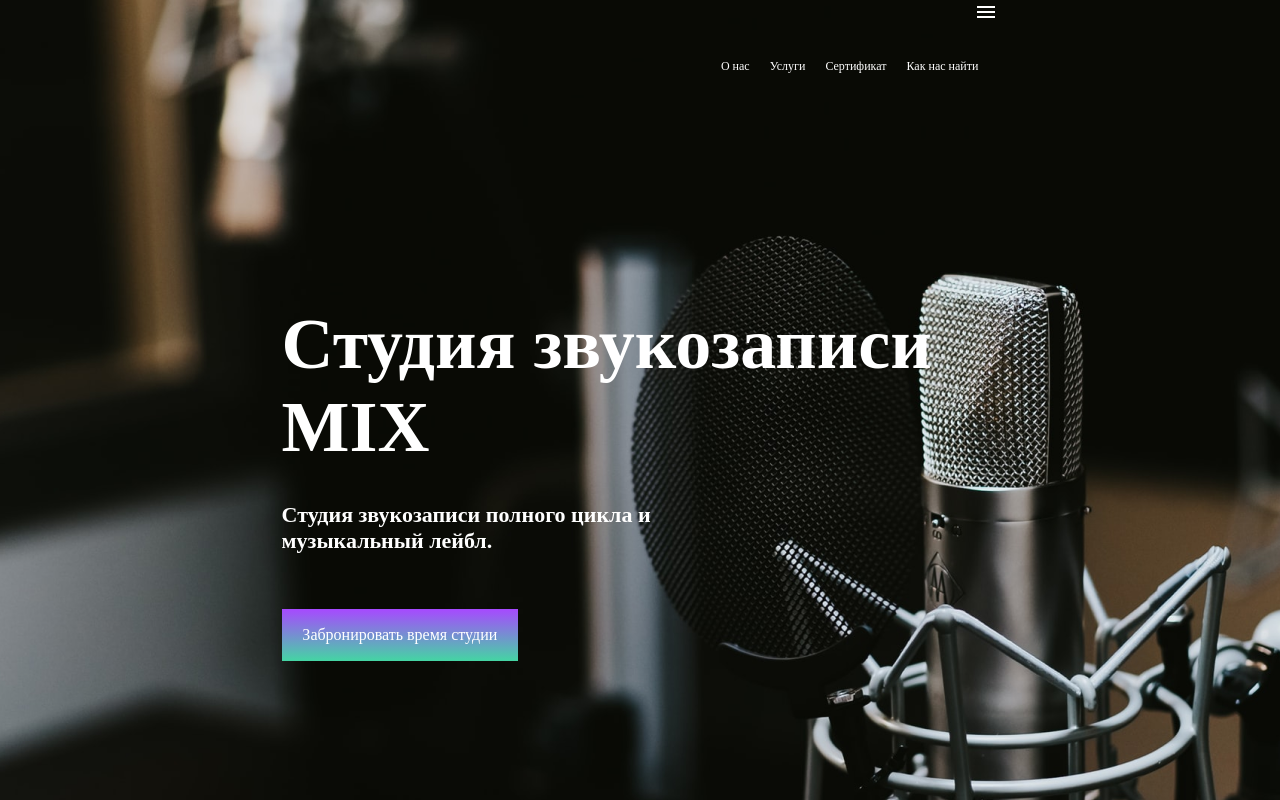
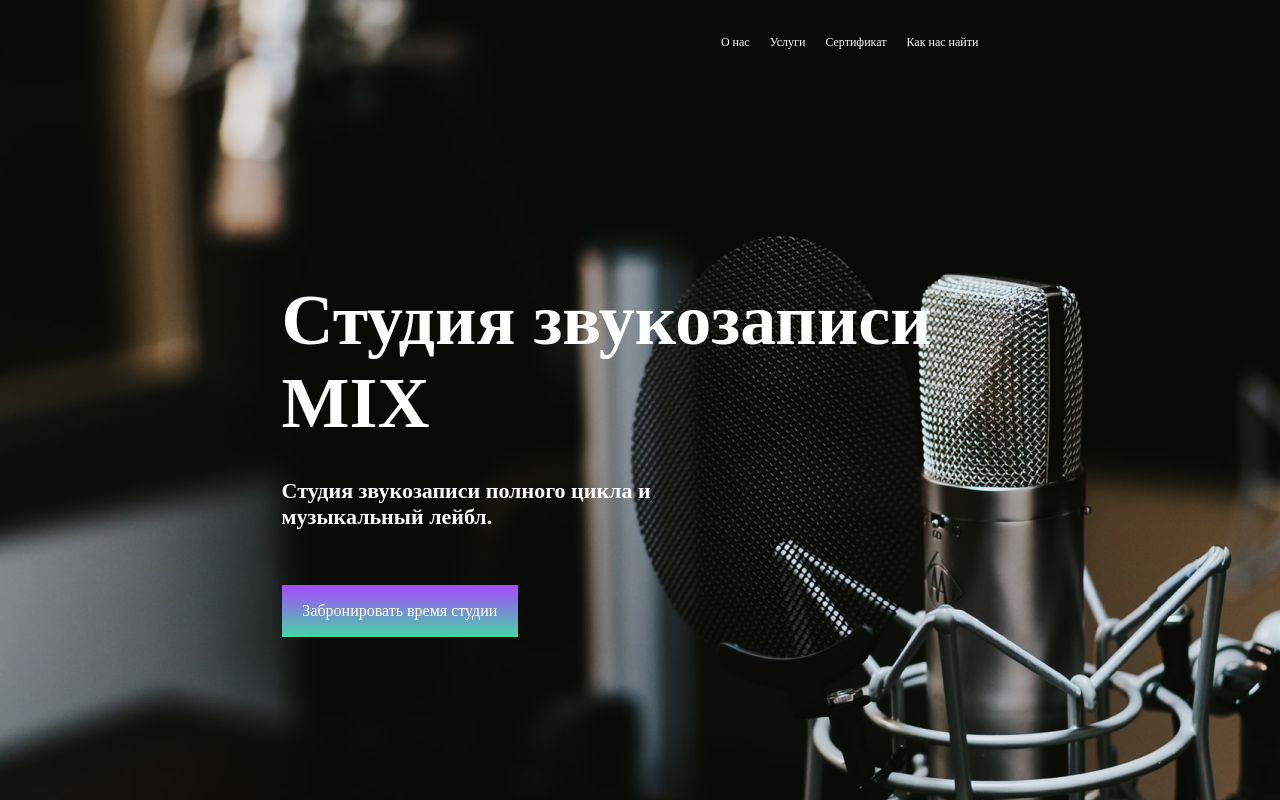
Before and after one commit to DmitryStoyan/mix-records, a React (Create React App) app: page / in a window 1280 px wide. Shown: the top 800 px of the page. Built offline with nearby package versions, Linux system fonts and the light colour scheme.

Commit message:
fix menu button style

```diff
--- a/src/components/header/styles.module.css
+++ b/src/components/header/styles.module.css
@@ -72,14 +72,12 @@
   transform: scale(0.93);
 }
 
-.menu_icon {
+/* .menu_icon {
   display: none;
-}
+} */
 
 .menu_button_wrapper {
-  width: 100%;
-  display: flex;
-  justify-content: end;
+  display: none;
 }
 
 @media only screen and (max-width: 960px) {
@@ -159,6 +157,12 @@
     display: none;
   }
 
+  .menu_button_wrapper {
+    width: 100%;
+    display: flex;
+    justify-content: end;
+  }
+
   .menu_icon {
     display: flex;
     font-size: 24px;
```
